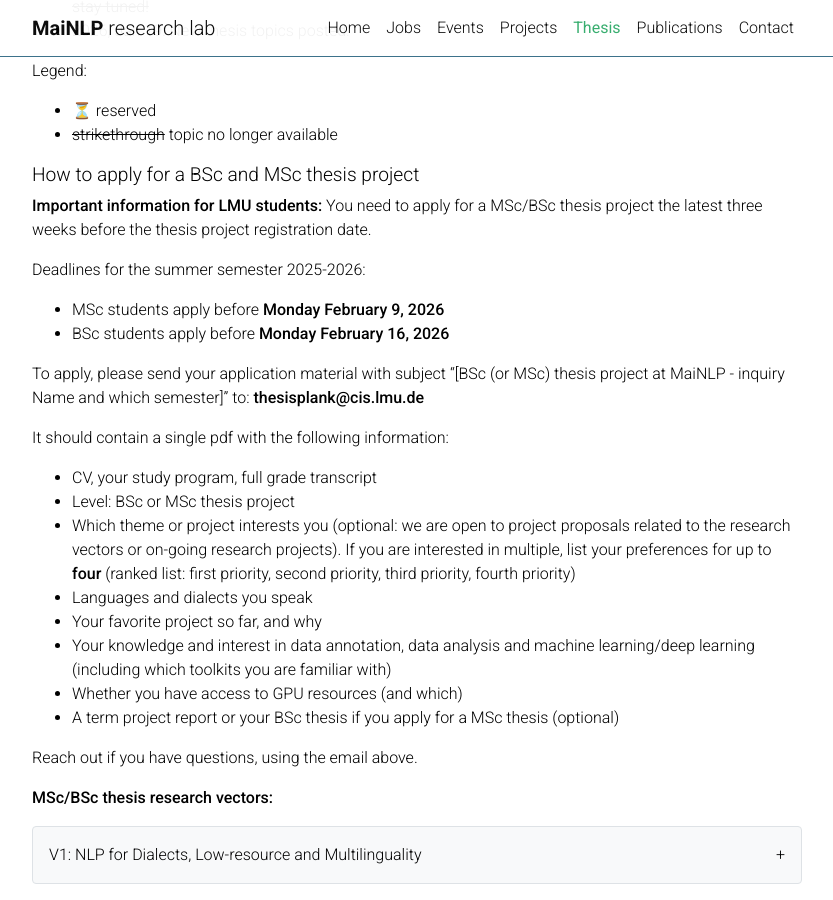
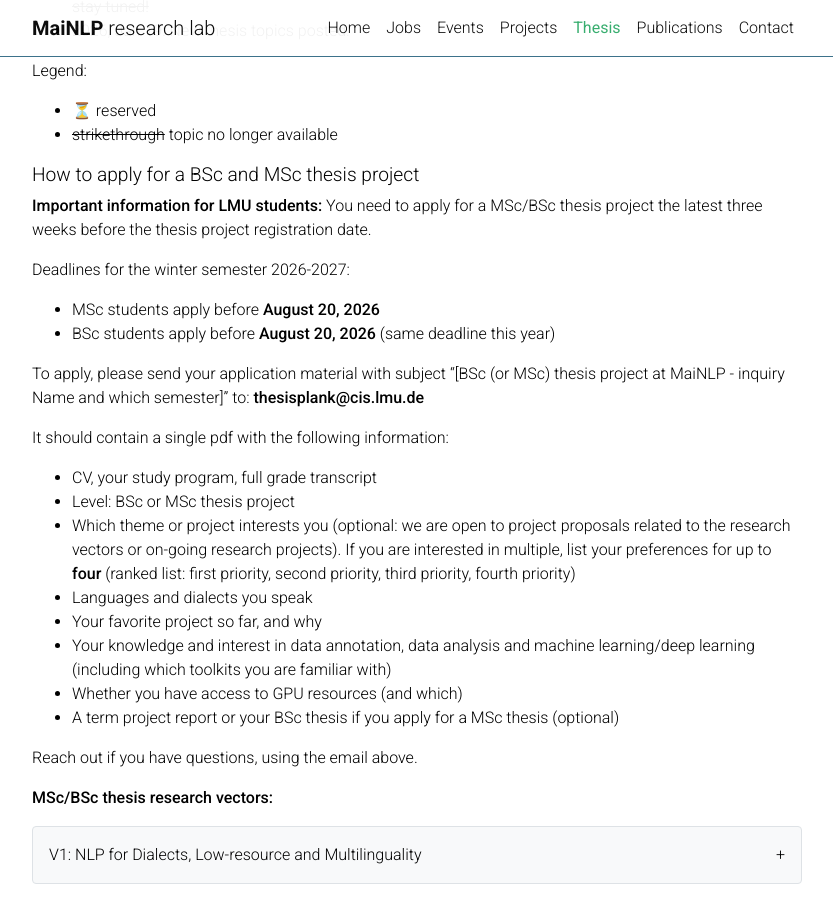
Before and after one commit to mainlp/mainlp.github.io, a Jekyll site: the page built from _pages/thesis.md, in a window 1280 px wide and 900 px high, scrolled down 635 px. Shown: the whole window, without its empty margins (223-1056 px from the left). Built offline with Jekyll 4.4.1, drawn with Linux system fonts in a browser that asks for light colours; emoji names are drawn with the system emoji font; a style sheet for code colours, icons or effects is not loaded.

Commit message:
Update thesis.md

```diff
--- a/_pages/thesis.md
+++ b/_pages/thesis.md
@@ -55,10 +55,17 @@ Deadlines for the winter semester 2025-2026:
 - BSc students apply before **September 14, 2025**
 -->
 
-Deadlines for the summer semester 2025-2026:
+<!-- Deadlines for the summer semester 2025-2026:
 
 - MSc students apply before **Monday February 9, 2026**
 - BSc students apply before **Monday February 16, 2026**
+-->
+
+Deadlines for the winter semester 2026-2027:
+
+- MSc students apply before **August 20, 2026**
+- BSc students apply before **August 20, 2026** (same deadline this year)
+
 
 To apply, please send your application material with subject "[BSc (or MSc) thesis project at MaiNLP - inquiry Name and which semester]" to: **thesisplank@cis.lmu.de**
 
```
